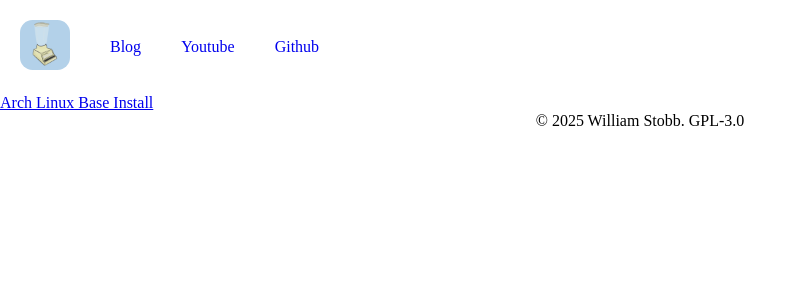
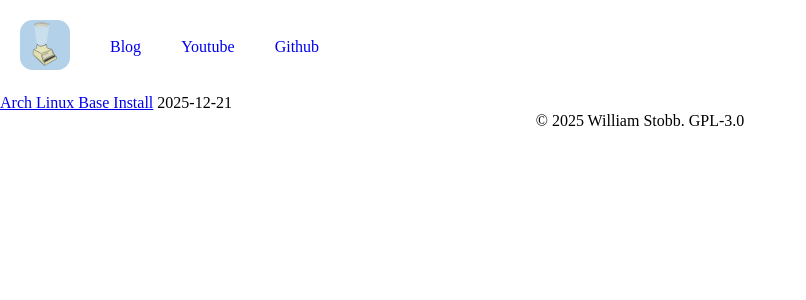
Before and after one commit to wstobb/website, a Jekyll site: the page built from blog.md, in a window 1280 px wide. Shown: the top 300 px of the page, without its empty margins (0-806 px from the left). Built offline with Jekyll 4.4.1, drawn with Linux system fonts in a browser that asks for light colours; our own code applies the rules of GitHub Pages for plain Markdown files.

Commit message:
Edited markdown

```diff
--- a/blog.md
+++ b/blog.md
@@ -1 +1,6 @@
-[Arch Linux Base Install](blog/arch-linux-base-install)
+---
+title: Blog Index
+layout: default
+---
+
+[Arch Linux Base Install](blog/arch-linux-base-install) 2025-12-21
```
Also changed, not shown: index.md (added, +4 -0 lines).
